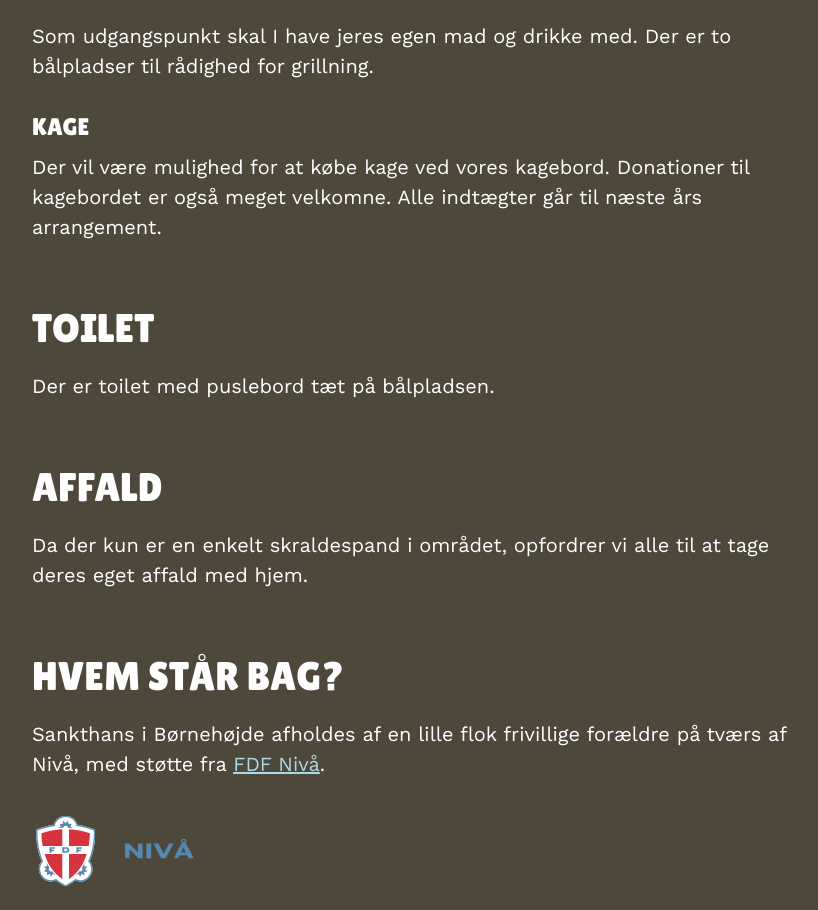
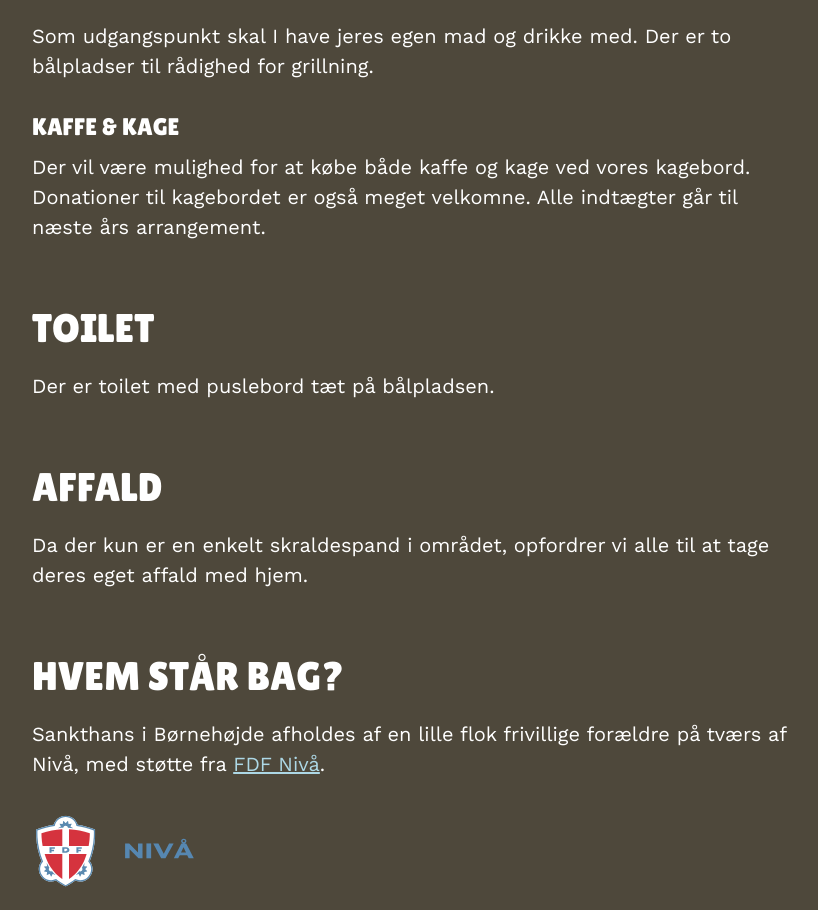
Before and after one commit to Znegl/sankthans-i-boernehoejde, a Vue app: page / in a window 1280 px wide. Shown: the part 1449-2359 px from the top of the page, without its empty margins (224-1042 px from the left). Built offline with nearby package versions, Linux system fonts and the light colour scheme.

Commit message:
Added coffee info

```diff
--- a/src/App.vue
+++ b/src/App.vue
@@ -28,8 +28,8 @@ inject();
       <h2>Mad & drikke</h2>
       <p>Vi serverer gratis rødgrød med fløde.</p>
       <p>Som udgangspunkt skal I have jeres egen mad og drikke med. Der er to bålpladser til rådighed for grillning.</p>
-      <h3>Kage</h3>
-      <p>Der vil være mulighed for at købe kage ved vores kagebord. Donationer til kagebordet er også meget velkomne. Alle indtægter går til næste års arrangement.</p>
+      <h3>Kaffe & kage</h3>
+      <p>Der vil være mulighed for at købe både kaffe og kage ved vores kagebord. Donationer til kagebordet er også meget velkomne. Alle indtægter går til næste års arrangement.</p>
     </section>
     <section class="text-section">
       <h2>Toilet</h2>
```
